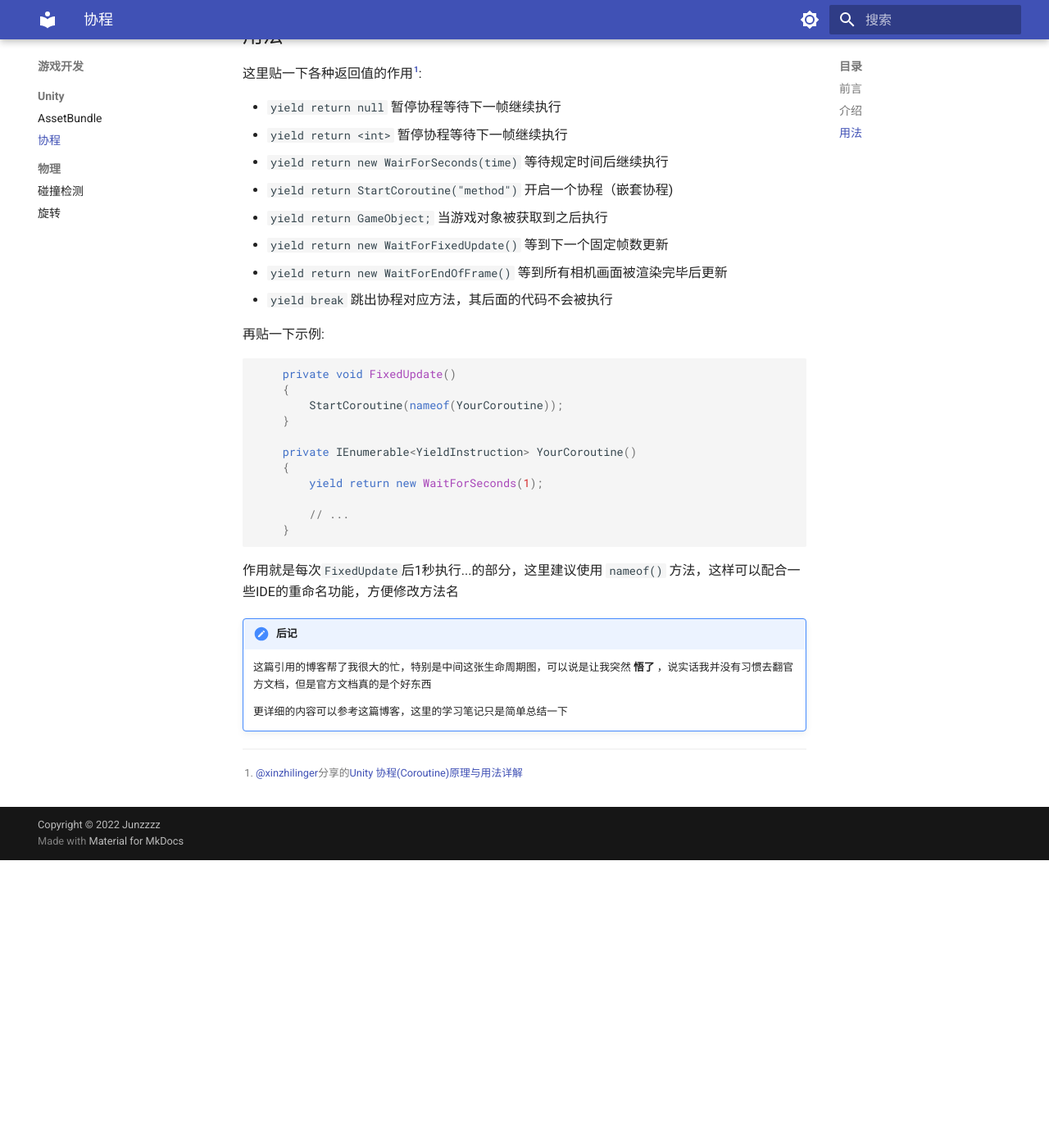
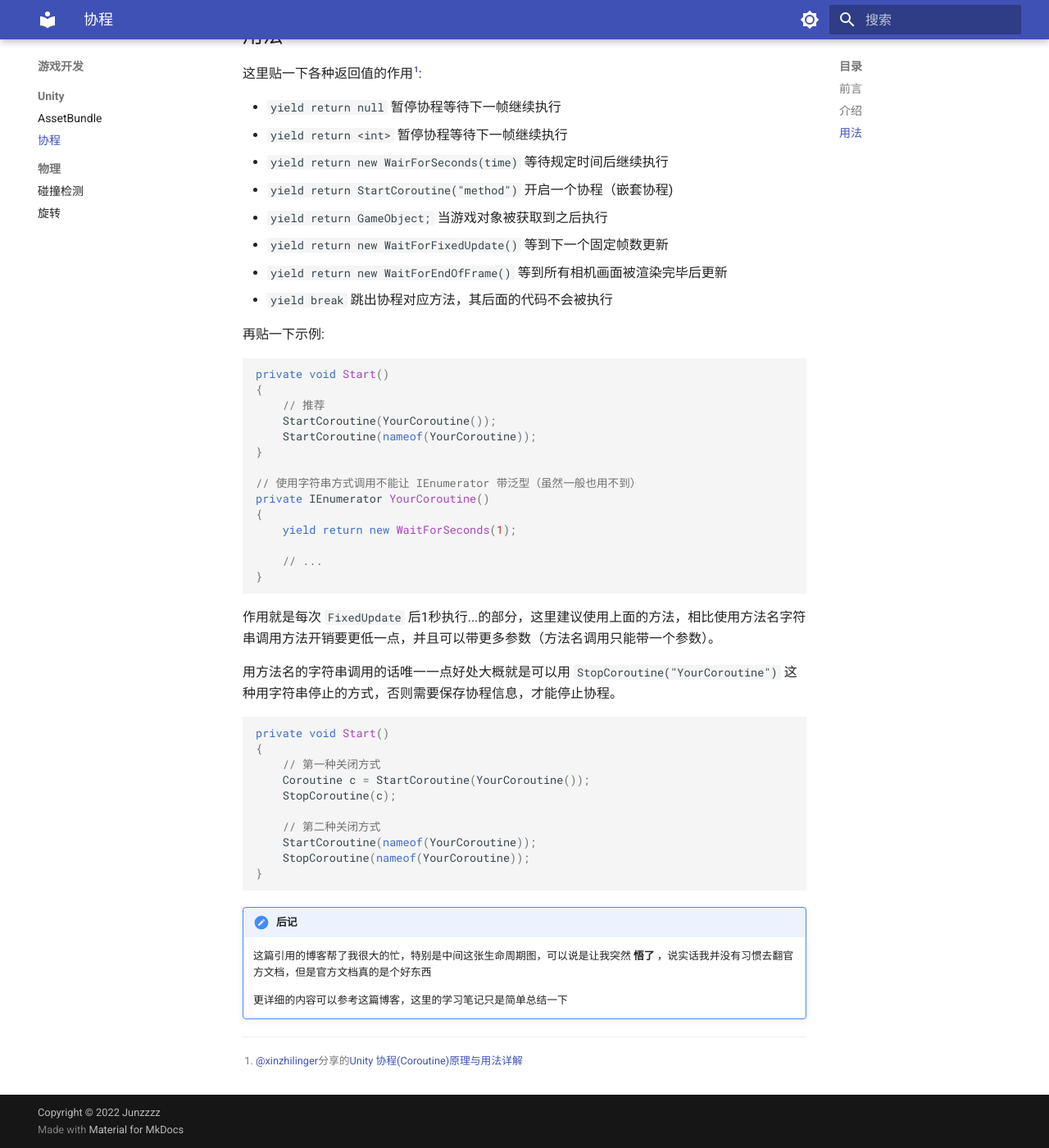
Before and after one commit to Junzzzz/study-docs, an MkDocs documentation site: the page built from docs/game/unity/coroutine.md, in a window 1280 px wide and 1400 px high, scrolled down 632 px. Shown: the whole window at 82% size. Built offline with MkDocs 1.6.1 and Material for MkDocs 9.7.7, drawn with Linux system fonts in a browser that asks for light colours; before the commit the page ends 1681 px from its top, so only the background shows below that.

Commit message:
修正勘误

````diff
--- a/docs/game/unity/coroutine.md
+++ b/docs/game/unity/coroutine.md
@@ -32,20 +32,38 @@
 再贴一下示例:
 
 ```c#
-    private void FixedUpdate()
-    {
-        StartCoroutine(nameof(YourCoroutine));
-    }
+private void Start()
+{
+    // 推荐
+    StartCoroutine(YourCoroutine());
+    StartCoroutine(nameof(YourCoroutine));
+}
 
-    private IEnumerable<YieldInstruction> YourCoroutine()
-    {
-        yield return new WaitForSeconds(1);
+// 使用字符串方式调用不能让 IEnumerator 带泛型（虽然一般也用不到）
+private IEnumerator YourCoroutine()
+{
+    yield return new WaitForSeconds(1);
 
-        // ...
-    }
+    // ...
+}
 ```
 
-作用就是每次`FixedUpdate`后1秒执行...的部分，这里建议使用 `nameof()` 方法，这样可以配合一些IDE的重命名功能，方便修改方法名
+作用就是每次 `FixedUpdate` 后1秒执行...的部分，这里建议使用上面的方法，相比使用方法名字符串调用方法开销要更低一点，并且可以带更多参数（方法名调用只能带一个参数）。
+
+用方法名的字符串调用的话唯一一点好处大概就是可以用 `StopCoroutine("YourCoroutine")` 这种用字符串停止的方式，否则需要保存协程信息，才能停止协程。
+
+```c#
+private void Start()
+{
+    // 第一种关闭方式
+    Coroutine c = StartCoroutine(YourCoroutine());
+    StopCoroutine(c);
+
+    // 第二种关闭方式
+    StartCoroutine(nameof(YourCoroutine));
+    StopCoroutine(nameof(YourCoroutine));
+}
+```
 
 !!! summary "后记"
 
````
